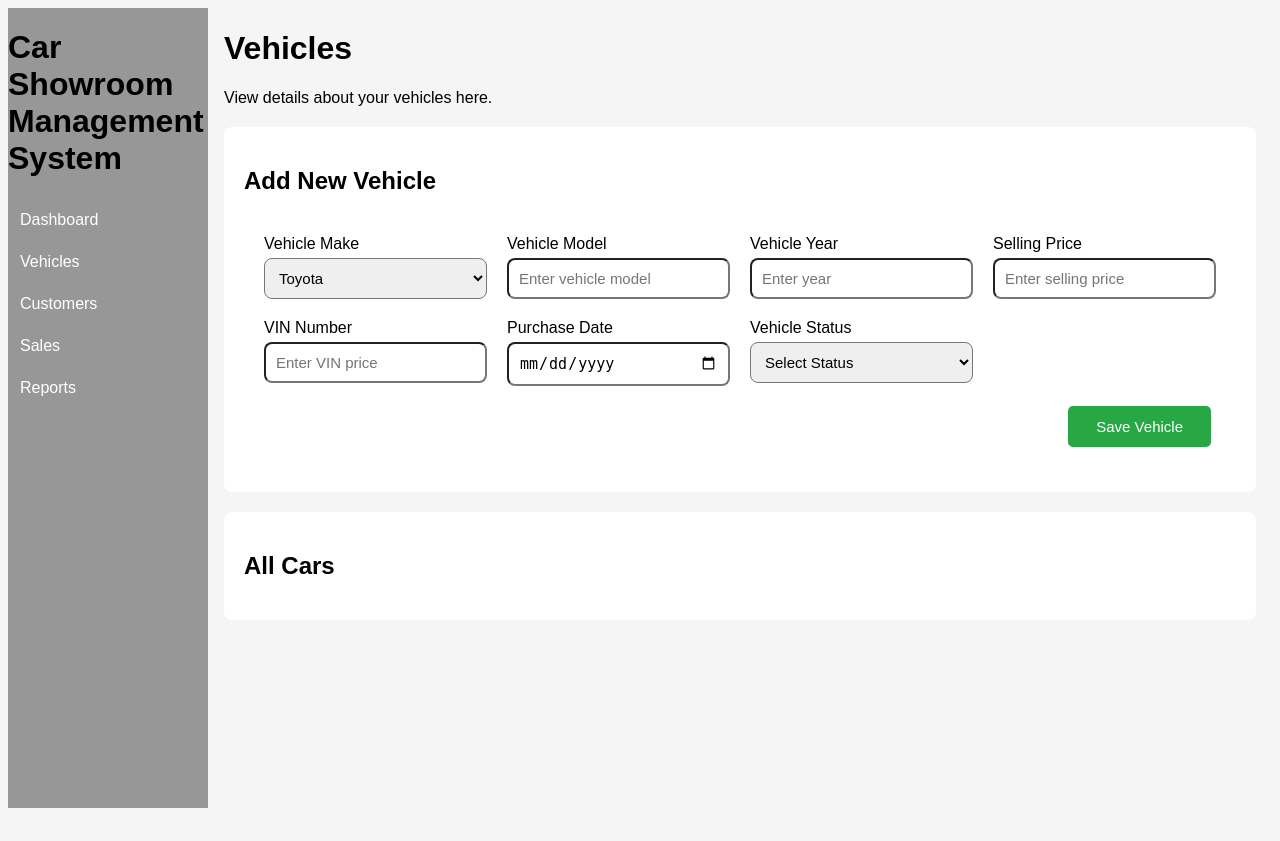
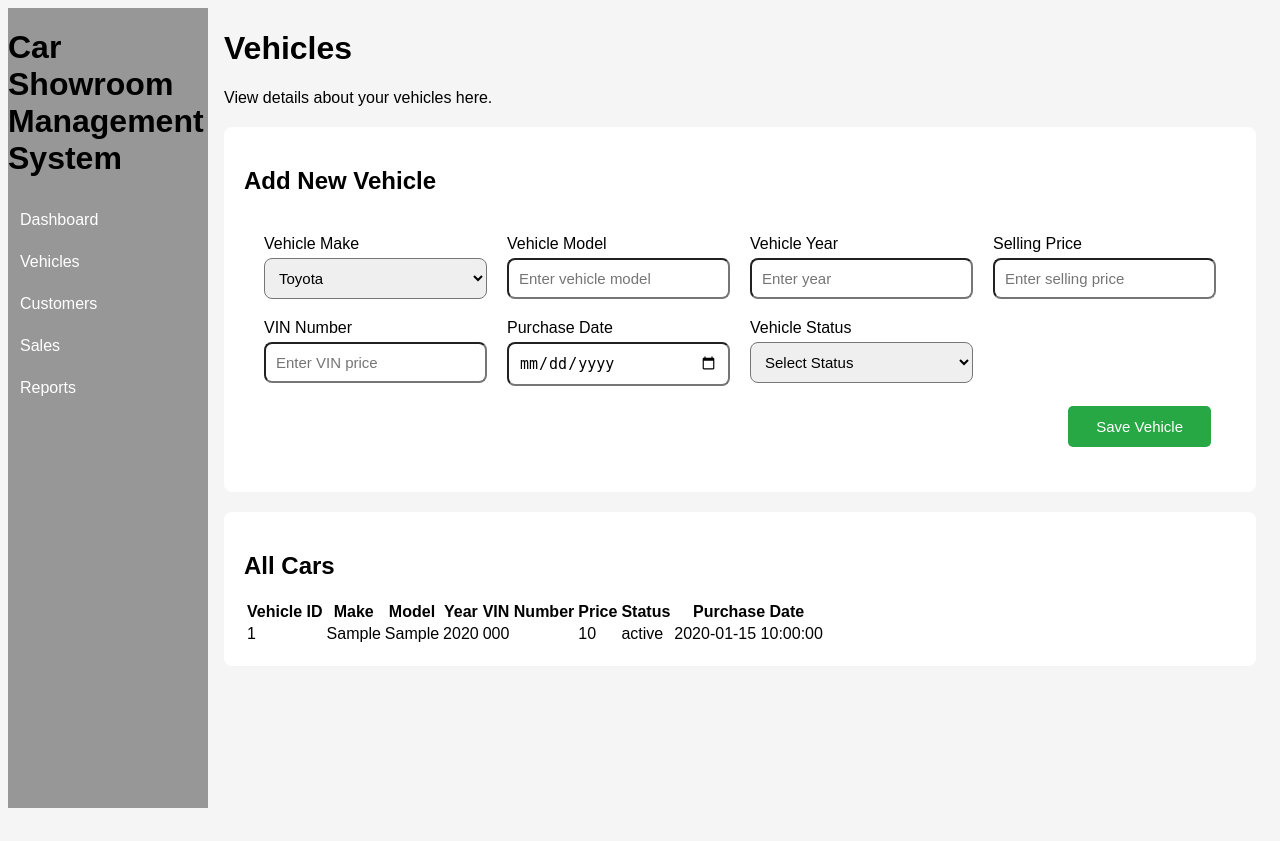
Before and after one commit to bgatama/CarShowroomManagementSystem, a Flask app: page /vehicles in a window 1280 px wide. Shown: the top 841 px of the page. Run offline with Flask 3, Linux system fonts and the light colour scheme; tables that the repository leaves empty or names only in its code hold one stand-in row (values such as "Sample post"); some libraries are stand-ins or nearby versions.

Commit message:
Added the All Cars Section with undesigned table

```diff
--- a/app.py
+++ b/app.py
@@ -61,7 +61,19 @@ def sales():
 
 @app.route('/vehicles')
 def vehicles():
-    return render_template("vehicles.html")
+    conn = get_db_connection()
+    cursor = conn.cursor()
+
+    cursor.execute("SELECT * from `vehicle`" )
+
+    vehicles = cursor.fetchall()
+
+    cursor.close()
+    conn.close()
+
+    return render_template("vehicles.html",
+                           vehicles=vehicles
+                           )
 
 
 
--- a/templates/vehicles.html
+++ b/templates/vehicles.html
@@ -84,6 +84,35 @@
                 <div class="view-card-header">
                     <h2>All Cars</h2>
                 </div>
+
+                <div class="vehicle-table">
+                    <table id="vehicle-table">
+                        <tr>
+                            <th>Vehicle ID</th>
+                            <th>Make</th>
+                            <th>Model</th>
+                            <th>Year</th>
+                            <th>VIN Number</th>
+                            <th>Price</th>
+                            <th>Status</th>
+                            <th>Purchase Date</th>
+                        </tr>
+
+                        {% for u in vehicles %}
+                        <tr>
+                            <td>{{ u[0] }}</td>
+                            <td>{{ u[1] }}</td>
+                            <td>{{ u[2] }}</td>
+                            <td>{{ u[3] }}</td>
+                            <td>{{ u[4] }}</td>
+                            <td>{{ u[5] }}</td>
+                            <td>{{ u[6] }}</td>
+                            <td>{{ u[7] }}</td>
+                        </tr>
+                        {% endfor %}
+
+                    </table>
+                </div>
             </div>
 
 
```
